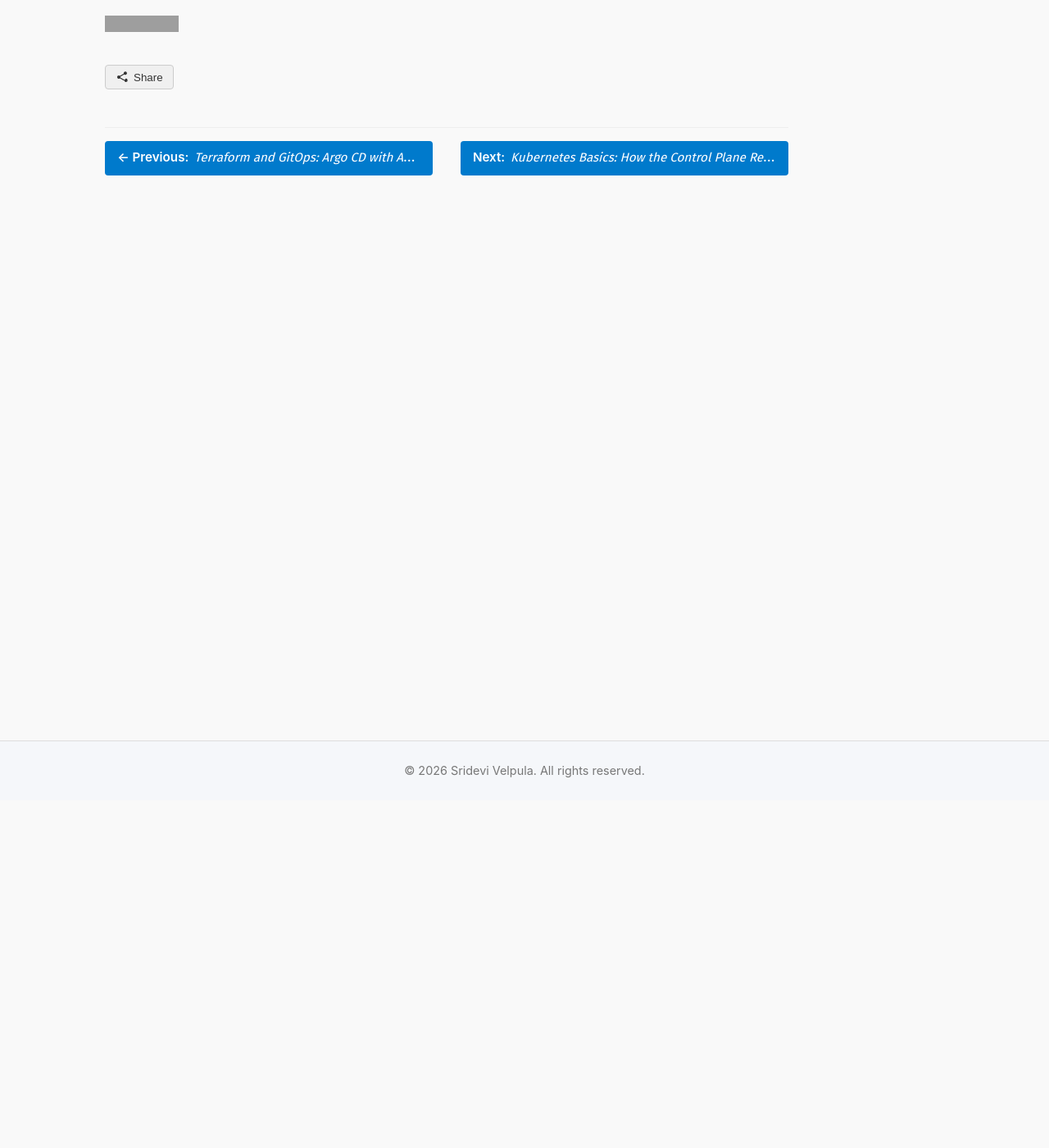
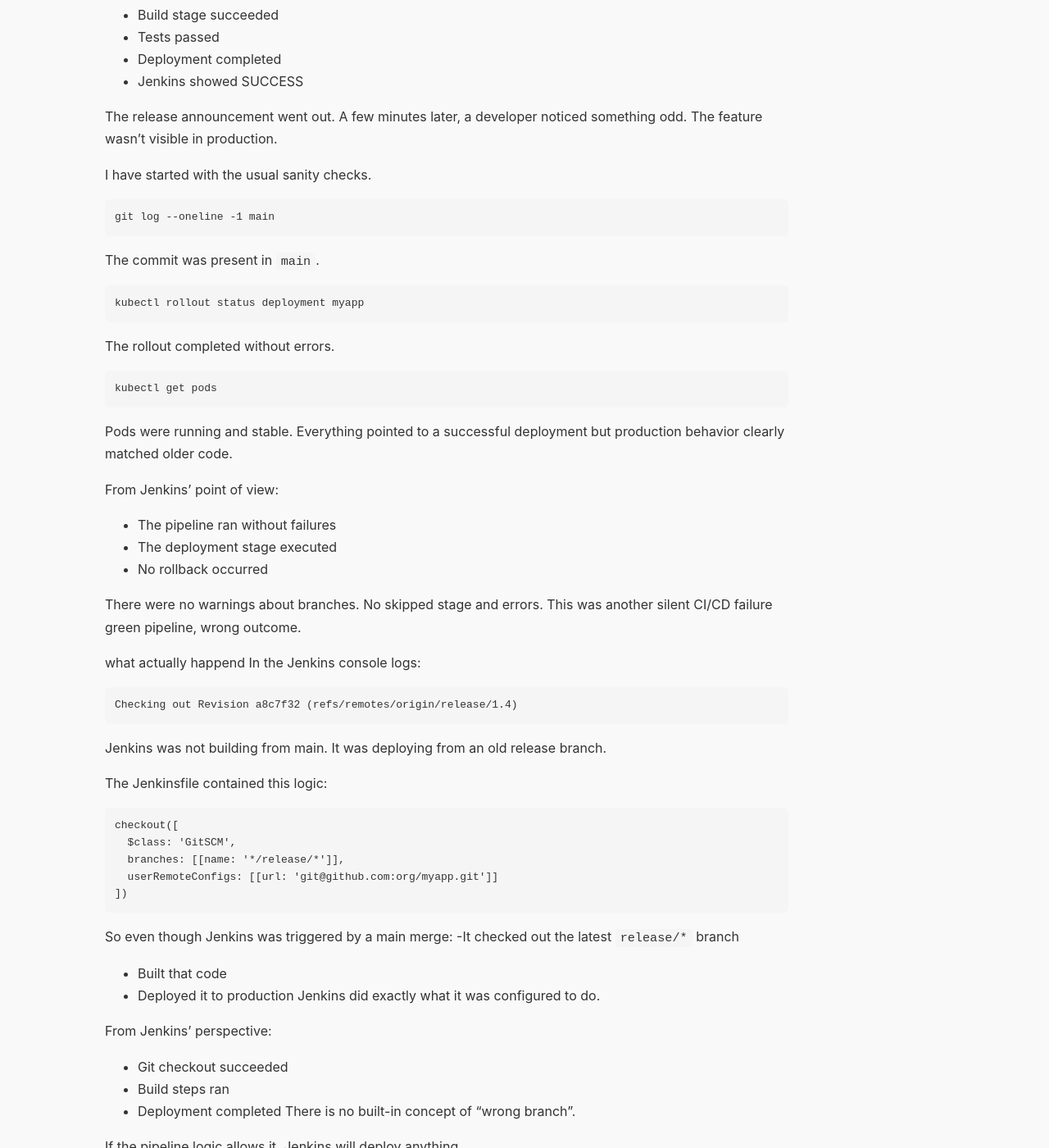
Before and after one commit to srideviblogs/srideviblogs.github.io, a Jekyll site: the page built from _posts/cicd/2025-06-10-cicd-jenkins-pipeline-wrongbranch.md, in a window 1280 px wide and 1400 px high, scrolled down 404 px. Shown: the whole window at 82% size. Built offline with Jekyll 4.4.1, drawn with Linux system fonts in a browser that asks for light colours; before the commit the page ends 900 px from its top, so only the background shows below that; some of the changed text lies outside the part shown; grey boxes are pictures that could not be loaded.

Commit message:
Update 2025-06-10-cicd-jenkins-pipeline-wrongbranch.md

````diff
--- a/_posts/cicd/2025-06-10-cicd-jenkins-pipeline-wrongbranch.md
+++ b/_posts/cicd/2025-06-10-cicd-jenkins-pipeline-wrongbranch.md
@@ -7,3 +7,117 @@ tags: [cicd, jenkins, rollback, artifacts, production-issues]
 image: /assets/images/devops1.jpg
 permalink: /cicd/jenkins-pipeline-wrongbranch
 ---
+
+This happened during a scheduled production release. A feature was merged into the `main` branch. Jenkins picked up the change and triggered the pipeline.
+- Build stage succeeded
+- Tests passed
+- Deployment completed
+- Jenkins showed SUCCESS
+
+The release announcement went out. A few minutes later, a developer noticed something odd. The feature wasn’t visible in production.
+
+I have started with the usual sanity checks.
+```bash
+git log --oneline -1 main
+```
+The commit was present in `main`.
+```bash
+kubectl rollout status deployment myapp
+```
+The rollout completed without errors.
+```bash
+kubectl get pods
+```
+Pods were running and stable.
+Everything pointed to a successful deployment but production behavior clearly matched older code.
+
+From Jenkins’ point of view:
+- The pipeline ran without failures
+- The deployment stage executed
+- No rollback occurred
+
+There were no warnings about branches. No skipped stage and errors.
+This was another silent CI/CD failure green pipeline, wrong outcome.
+
+what actually happend
+In the Jenkins console logs:
+```text
+Checking out Revision a8c7f32 (refs/remotes/origin/release/1.4)
+```
+Jenkins was not building from main. It was deploying from an old release branch.
+
+The Jenkinsfile contained this logic:
+```groovy
+checkout([
+  $class: 'GitSCM',
+  branches: [[name: '*/release/*']],
+  userRemoteConfigs: [[url: 'git@github.com:org/myapp.git']]
+])
+```
+So even though Jenkins was triggered by a main merge:
+-It checked out the latest `release/*` branch
+- Built that code
+- Deployed it to production
+Jenkins did exactly what it was configured to do.
+
+From Jenkins’ perspective:
+- Git checkout succeeded
+- Build steps ran
+- Deployment completed
+There is no built-in concept of “wrong branch”.
+
+If the pipeline logic allows it, Jenkins will deploy anything.
+
+Why This Happens in Real Teams
+
+This setup existed because:
+- Release branches were created manually
+- Production deployments historically used `release/*`
+- Pipeline logic was never updated when workflows changed
+
+Over time, process drift occurred CI/CD behavior no longer matched how teams worked.
+
+The Fix
+
+1. Make Branch Explicit and Mandatory
+Updated the checkout logic:
+```groovy
+branches: [[name: "*/${env.BRANCH_NAME}"]]
+```
+Now Jenkins builds exactly what triggered it.
+
+2. Add Branch Validation
+Added a guard before deployment:
+```groovy
+script {
+  if (env.BRANCH_NAME != 'main') {
+    error "Production deployments must come from main"
+  }
+}
+```
+3. Log Branch and Commit Clearly
+At the start of every pipeline:
+```groovy
+echo "Deploying branch: ${env.BRANCH_NAME}"
+sh 'git rev-parse HEAD'
+```
+This made branch mismatches obvious in logs.
+
+In Jenkins:
+- Branch logic is just code
+- Old assumptions linger
+- Pipelines don’t protect you from process drift
+
+If branch rules aren’t explicit, the wrong code can reach production silently.
+
+How I Prevent This Now
+In every Jenkins pipeline:
+- Deployments validate branch explicitly
+- Build and deploy use the same ref
+- Branch names are logged clearly
+- Production accepts only one source branch
+
+## Final Thought
+
+Nothing failed here. Jenkins ran successfully. Git behaved correctly. The pipeline logic worked as written.
+The failure was trusting an assumption that was no longer true.
````
